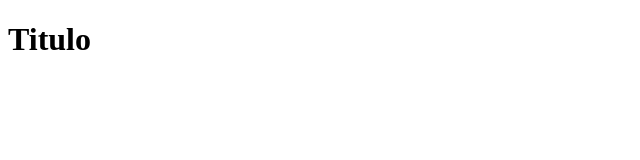
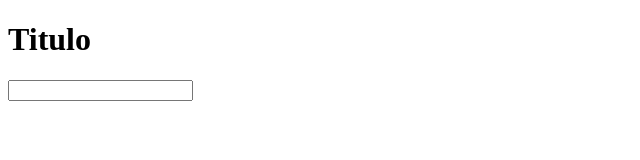
Before and after one commit to davidbvia/hello-world-git, a plain HTML site: page index.html in a window 1280 px wide. Shown: the whole page, without its empty margins (0-640 px from the left). Drawn offline with Linux system fonts and the light colour scheme.

Commit message:
Se añadió un formulario

```diff
--- a/index.html
+++ b/index.html
@@ -7,5 +7,9 @@
 </head>
 <body>
     <h1>Titulo</h1>
+
+    <form>
+        <input type = "text" id = "firsName" name = "firstName"/>
+    </form>
 </body>
 </html>
```
